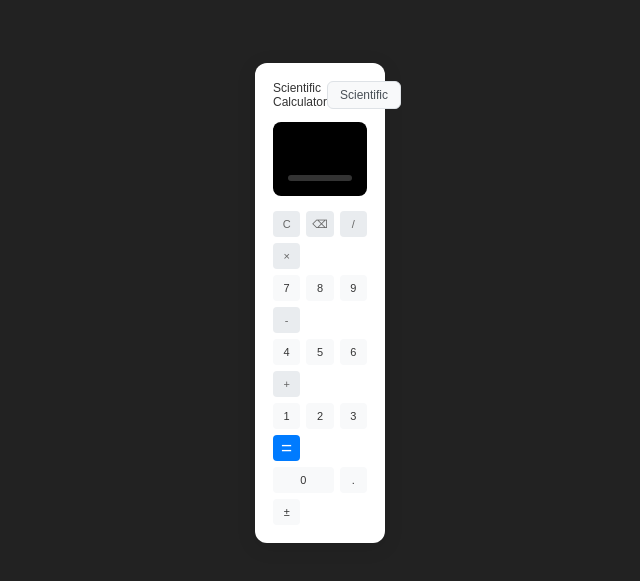
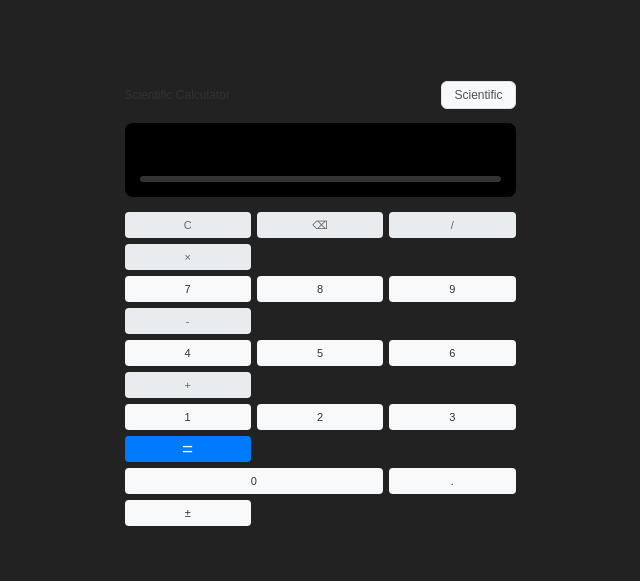
Before and after one commit to Danien-ux/Calculator-X, a plain HTML site: page index.html in a window 1280 px wide. Shown: the part 127-708 px from the top of the page, without its empty margins (320-960 px from the left). Drawn offline with Linux system fonts and the light colour scheme.

Commit message:
Update styles.css
Add css

```diff
--- a/styles.css
+++ b/styles.css
@@ -1,30 +1,24 @@
-/* Reset and base styles */
-* {
+/* Make sure body takes full screen height and no scroll */
+body {
     margin: 0;
     padding: 0;
-    box-sizing: border-box;
+    height: 100vh;              /* 100% of screen height */
+    display: flex;              /* use flexbox to center */
+    justify-content: center;    /* center horizontally */
+    align-items: center;        /* center vertically */
+    background: #121212;        /* your background color */
+    overflow: hidden;           /* prevent moving up/down */
 }
 
-body {
-    font-family: 'Segoe UI', Tahoma, Geneva, Verdana, sans-serif;
-    background-color: #f0f0f0;
-    display: flex;
-    justify-content: center;
-    align-items: center;
-    min-height: 100vh;
-    padding: 10px;
+/* Calculator should not exceed screen */
+#calculator {
+    width: 320px;               /* adjust width */
+    max-height: 90vh;           /* keep inside screen */
+    padding: 15px;
+    background: #1e1e1e;
+    border-radius: 12px;
+    box-shadow: 0 4px 12px rgba(0,0,0,0.4);
 }
-
-.calculator-container {
-    background-color: #fff;
-    border-radius: 12px;
-    box-shadow: 0 4px 20px rgba(0, 0, 0, 0.1);
-    padding: 18px;
-    width: 100%;
-    max-width: 130px;
-    position: relative;
-}
-
 /* Header */
 .header {
     display: flex;
```
